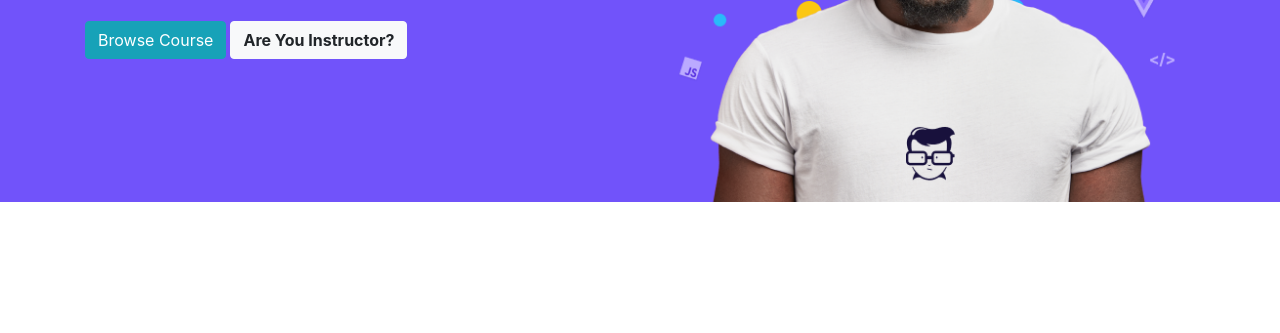
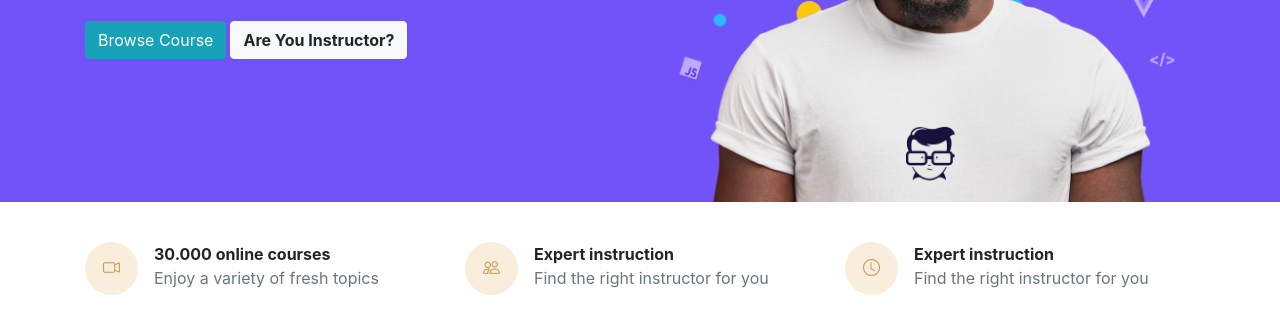
Before and after one commit to ririErliza/Strive-Homework-M3-W3-P1-Bootstrap, a plain HTML site: page index.html in a window 1280 px wide. Shown: the part 255-588 px from the top of the page. Drawn offline with nearby package versions, Linux system fonts and the light colour scheme.

Commit message:
three icons section done

```diff
--- a/index.html
+++ b/index.html
@@ -9,6 +9,8 @@
 
     <link rel="stylesheet" href="https://cdn.jsdelivr.net/npm/bootstrap@4.6.1/dist/css/bootstrap.min.css"
         integrity="sha384-zCbKRCUGaJDkqS1kPbPd7TveP5iyJE0EjAuZQTgFLD2ylzuqKfdKlfG/eSrtxUkn" crossorigin="anonymous">
+
+    <link rel="stylesheet" href="https://cdn.jsdelivr.net/npm/bootstrap-icons@1.8.1/font/bootstrap-icons.css">
 
     <link rel="stylesheet" href="https://cdn.jsdelivr.net/npm/bootstrap-icons@1.8.1/font/bootstrap-icons.css">
 
@@ -120,7 +122,45 @@
 
     </section>
 
-<!-- icons -->
+<!--3 icons -->
+
+<div class="container mt-4">
+    <div class="row">
+        <div class="col-12 col-lg-4 d-flex flex-row mt-3">
+                <button  class="mr-3 btn btn-sm rounded-circle icon">
+                    <i class="bi bi-camera-video"></i>
+                </button>
+
+            <div class="text1">
+                <div class="font-weight-bold">30.000 online courses</div>
+                <div class="text-muted">Enjoy a variety of fresh topics</div>
+            </div>
+        </div>
+
+        <div class="col-12 col-lg-4 d-flex flex-row mt-3">
+            <button  class="mr-3 btn btn-sm rounded-circle icon">
+                <i class="bi bi-people"></i>
+            </button>
+
+            <div class="text1">
+                <div class="font-weight-bold">Expert instruction</div>
+                <div class="text-muted">Find the right instructor for you</div>
+            </div>
+        </div>
+
+        <div class="col-12 col-lg-4 d-flex flex-row mt-3">
+            <button  class="mr-3 btn btn-sm rounded-circle icon">
+                <i class="bi bi-clock"></i>
+            </button>
+
+            <div class="text1">
+                <div class="font-weight-bold">Expert instruction</div>
+                <div class="text-muted">Find the right instructor for you</div>
+            </div>
+        </div>
+
+
+</div>
 
 
 
--- a/style.css
+++ b/style.css
@@ -34,3 +34,17 @@ a{
 #banner-title p{
     color:#aa98fb
 }
+
+
+/* 3 icons section */
+
+.icon{
+    background-color:#f9eedb;
+    width:53px;
+    height:53px;
+    border-radius: 50%;
+    align-self: center;
+    color:#c99a55;
+    font-size: 17px;
+
+}
```
